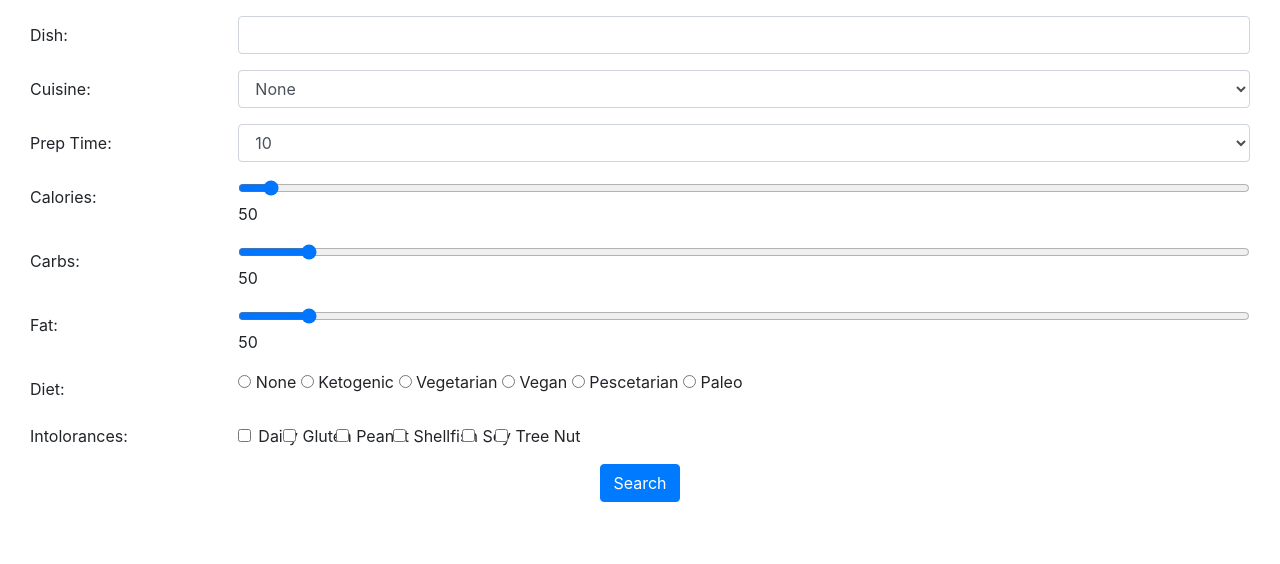
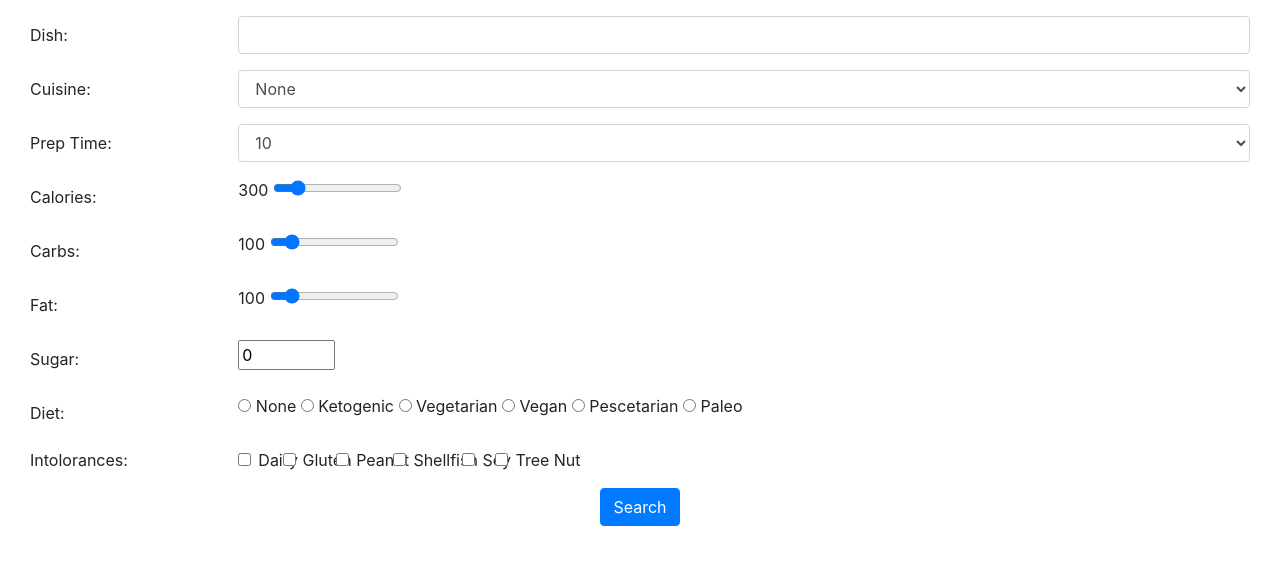
Before and after one commit to meliabt19/Recipes-Project, a website: page public/advanced-search.html in a window 1280 px wide. Shown: the part 70-634 px from the top of the page. Drawn offline with nearby package versions, Linux system fonts and the light colour scheme.

Commit message:
made sugar advanced search option work

```diff
--- a/public/advanced-search.html
+++ b/public/advanced-search.html
@@ -101,8 +101,8 @@
             <label class="col-sm-2 col-form-label">Calories:</label>
             <div class="col-sm-10">
                 <div class="slidecontainer">
-                    <input type="range" min="0" max="2000" value="50" class="slider" id="cal-range">
-                    <div id="cal-output"></div>
+                    <span id="cal-output"></span>
+                    <input type="range" min="0" max="2000" value="300" class="slider" id="cal-range">
                 </div>
             </div>
 
@@ -114,8 +114,8 @@
             <label class="col-sm-2 col-form-label">Carbs:</label>
             <div class="col-sm-10">
                 <div class="slidecontainer">
-                    <input type="range" min="0" max="800" value="50" class="slider" id="carb-range">
-                    <div id="carb-output"></div>
+                    <span id="carb-output"></span>
+                    <input type="range" min="0" max="800" value="100" class="slider" id="carb-range">
                 </div>
             </div>
 
@@ -127,12 +127,23 @@
             <label class="col-sm-2 col-form-label">Fat:</label>
             <div class="col-sm-10">
                 <div class="slidecontainer">
-                    <input type="range" min="0" max="800" value="50" class="slider" id="fat-range">
-                    <div id="fat-output"></div>
+                    <span id="fat-output"></span>
+                    <input type="range" min="0" max="800" value="100" class="slider" id="fat-range">
                 </div>
             </div>
 
         </div>
+
+        <!--Sugar-->
+        <div class="form-group row">
+
+            <label class="col-sm-2 col-form-label">Sugar:</label>
+            <div class="col-sm-10">
+                <input type="number" value="0" min="0" max="300" id="sugar">
+            </div>
+
+        </div>
+
 
         <!--Diet-->
         <fieldset class="form-group row">
@@ -220,9 +231,9 @@
     <div class="container-fluid">
         <div class="row">
             <h3 id="no-recipes"></h3>
-            <div id="advanced-search-results">
-            </div>
+            <div id="advanced-search-results"></div>
         </div>
+    </div>
     </div>
     </div>
 
--- a/public/js/advanced-search.js
+++ b/public/js/advanced-search.js
@@ -13,7 +13,7 @@ $(document).ready(() => {
   // Max carb slider
   const carbSlider = $('#carb-range');
   const carbOutput = $('#carb-output');
-  carbOutput.text(calSlider.val());
+  carbOutput.text(carbSlider.val());
   carbSlider.on('input', function() {
     carbOutput.text($(this).val());
   });
@@ -30,35 +30,28 @@ $(document).ready(() => {
   $('#advanced-search').on('submit', (event) => {
 
     event.preventDefault();
-    $('advanced-search-results').empty();
+    $('#advanced-search-results').empty();
+    $('#no-recipes').empty();
 
-    // Query string
     const dishInput = $('#dish').val();
     const dishTrimmed = dishInput.trim();
     const dishString = dishTrimmed.replace(/ /g, ',+');
 
-    // Cuisine
     const cuisine = $('#cuisine').val();
 
-    // Diet
     const dietInput = $('input[name=diet]:checked').val();
 
-    // Intolorances
     const allergyInput = [];
     $.each($('input[name=\'allergy\']:checked'), function(){
       allergyInput.push($(this).val());
     });
 
-    // Max ready time
     const prepTime = $('#prep-time').val();
 
-    // Max calories
     const maxCalories = calOutput.text();
 
-    // Max carbs
     const maxCarbs = carbOutput.text();
 
-    // Max fat
     const maxFat = fatOutput.text();
 
 
@@ -69,7 +62,8 @@ $(document).ready(() => {
     const maxCholesterol = 1000;
     const maxFiber = 1000;
     const maxSodium = 500;
-    const maxSugar = 100;
+
+    const maxSugar = $('#sugar').val();
 
     const query = `https://api.spoonacular.com/recipes/complexSearch?query=${dishString}&cuisine=${cuisine}&maxReadyTime=${prepTime}&diet=${dietInput}&maxCalories=${maxCalories}&maxSugar=${maxSugar}&intolerances=${allergyInput}&maxFat${maxFat}&maxSaturatedFat=${maxSaturatedFat}&maxCholestero=${maxCholesterol}&maxFiber=${maxFiber}&maxCarbs${maxCarbs}&maxSodium=${maxSodium}&instructionsRequired=true&addRecipeInformation=true&sort=popularity&sort=desc&number=20&apiKey=${API_KEY}`;
 
--- a/public/stylesheets/advanced-search.css
+++ b/public/stylesheets/advanced-search.css
@@ -1,8 +1,6 @@
 #advanced-search {
 margin: 30px;
 }
-
-
-#cal-range, #carb-range, #fat-range {
-    width: 100%;
+#no-recipes {
+    text-align: center;
 }
```
